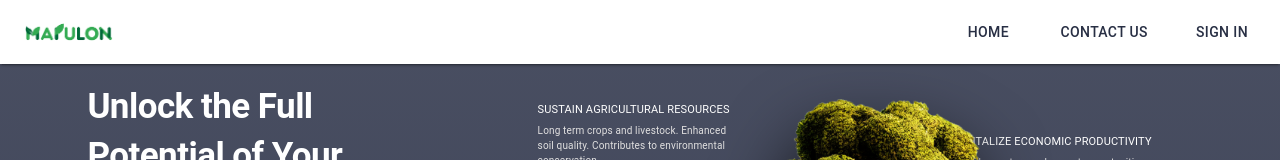
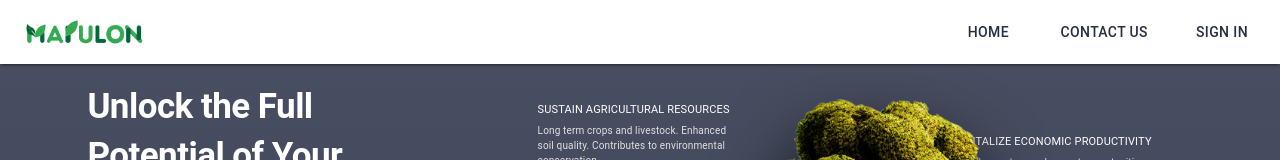
Before and after one commit to notsoprogrammer/map_client, a React (Vite) app in the folder geomap/: page / in a window 1280 px wide. Shown: the top 160 px of the page. Built offline with nearby package versions, Linux system fonts and the light colour scheme.

Commit message:
"Updated logo size and styling in Navbar component"

```diff
--- a/geomap/src/components/Navbar.jsx
+++ b/geomap/src/components/Navbar.jsx
@@ -90,7 +90,12 @@ const Navbar = (props) => {
             <MenuIcon />
           </IconButton>
           <Box sx={{ display: 'flex', alignItems: 'center', flexGrow: 1 }}>
-            <img src={PrjGeomapLogo} alt="Mapulon Logo" style={{ height: '50px', marginRight: '1rem' }} />
+            {/* Adjust logo size */}
+            <img
+              src={PrjGeomapLogo}
+              alt="Mapulon Logo"
+              style={{ height: '80px', maxWidth: '120px', objectFit: 'contain' }}
+            />
           </Box>
           <Box sx={{ display: { xs: 'none', sm: 'block' } }}>
             <RouterLink to="/" style={{ textDecoration: 'none' }}>
```
